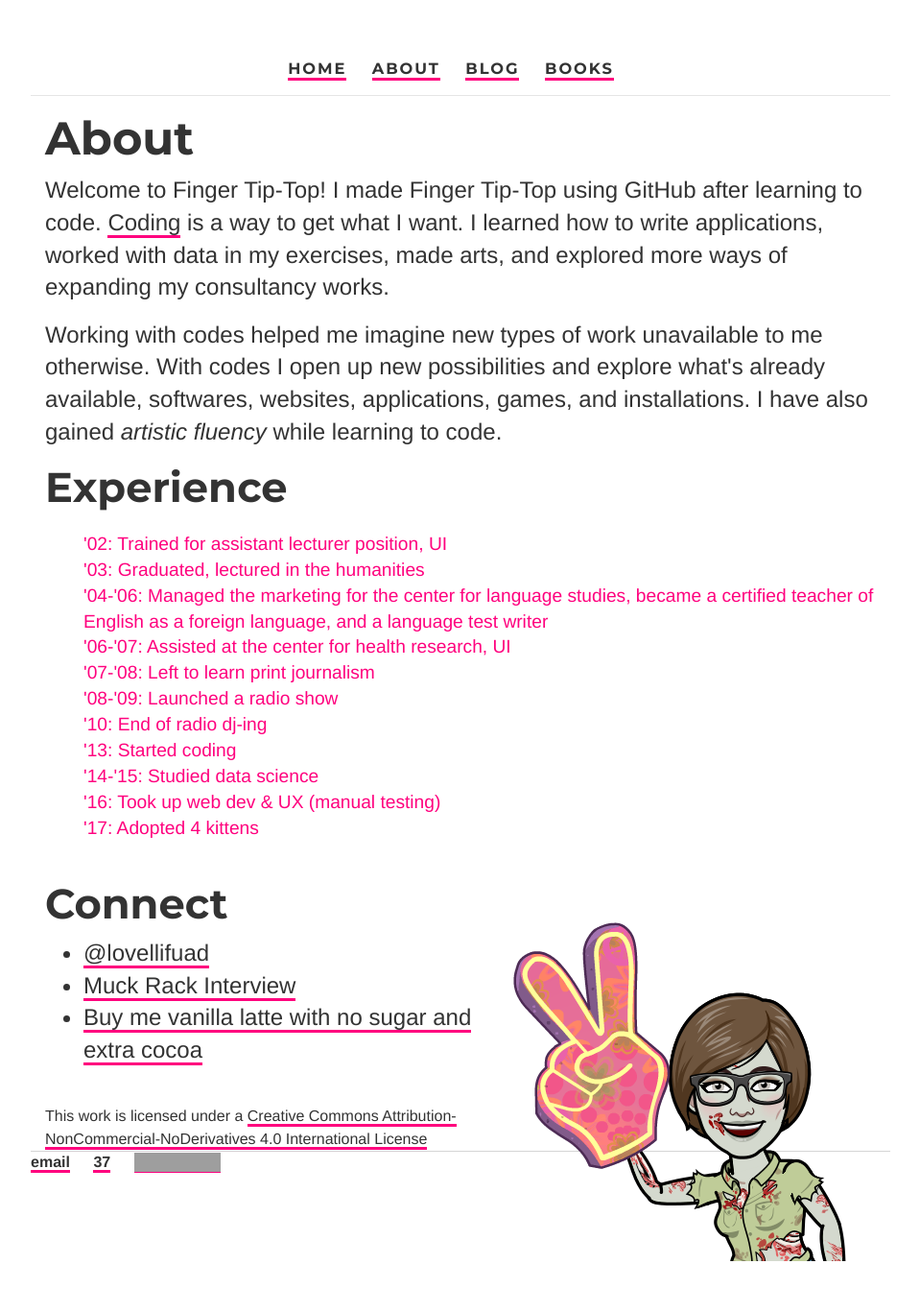
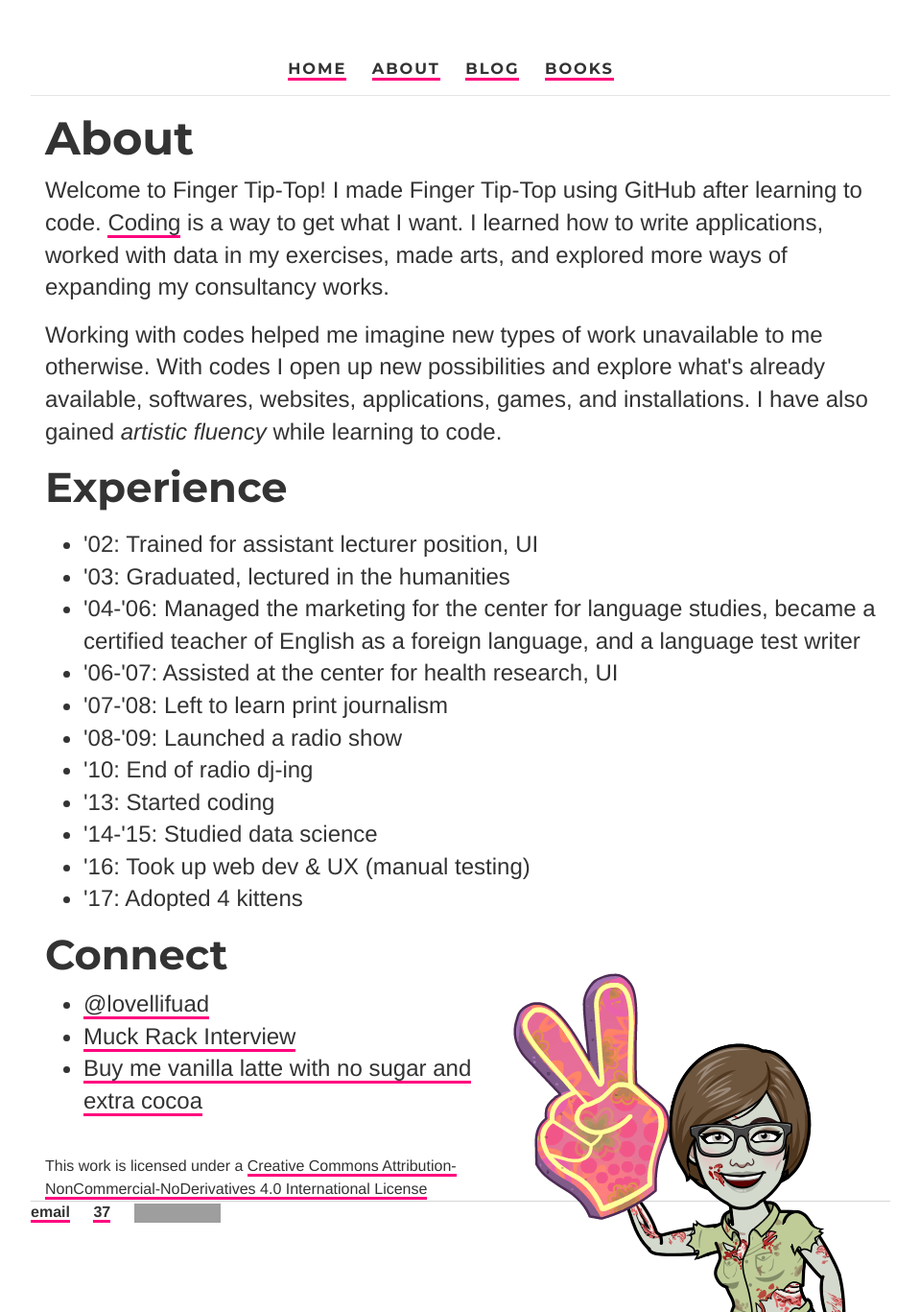
Before and after one commit to ariesti/ariesti.github.io, a Jekyll site: the page built from about/index.html, in a window 1280 px wide. Shown: the whole page at 96% size, without its empty margins (160-1119 px from the left). Built offline with Jekyll 4.4.1, drawn with Linux system fonts in a browser that asks for light colours; before the commit the page ends 1314 px from its top, so only the background shows below that; grey boxes are pictures that could not be loaded.

Commit message:
Update index.html

```diff
--- a/about/index.html
+++ b/about/index.html
@@ -21,7 +21,7 @@ description: Some details about Finger Tip-top and why it was created
 			<h2>Experience</h2>
 			<p>
 			<span>
-			<ul class="posts">
+			<ul class="links">
 				<li>'02: Trained for assistant lecturer position, UI</li>
 				<li>'03: Graduated, lectured in the humanities</li>
 				<li>'04-'06: Managed the marketing for the center for language studies, became a certified teacher of English as a foreign language, and a language test writer</li>
```
